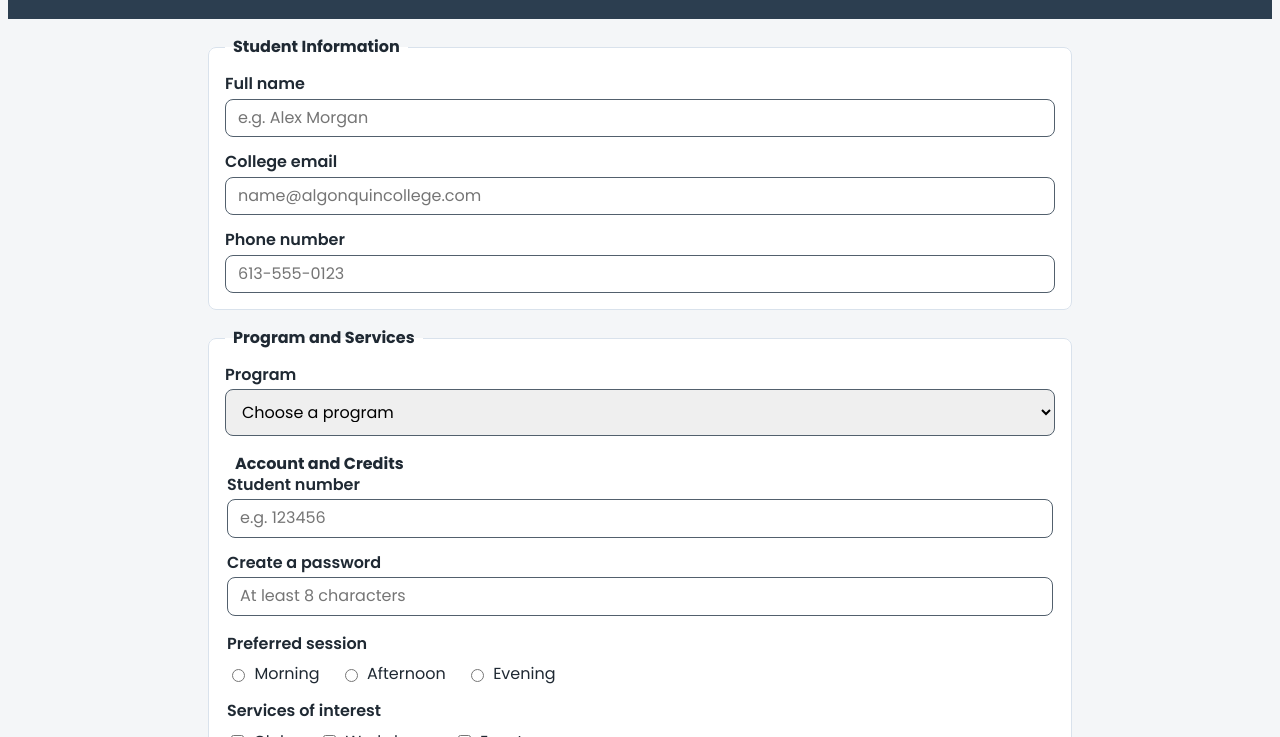
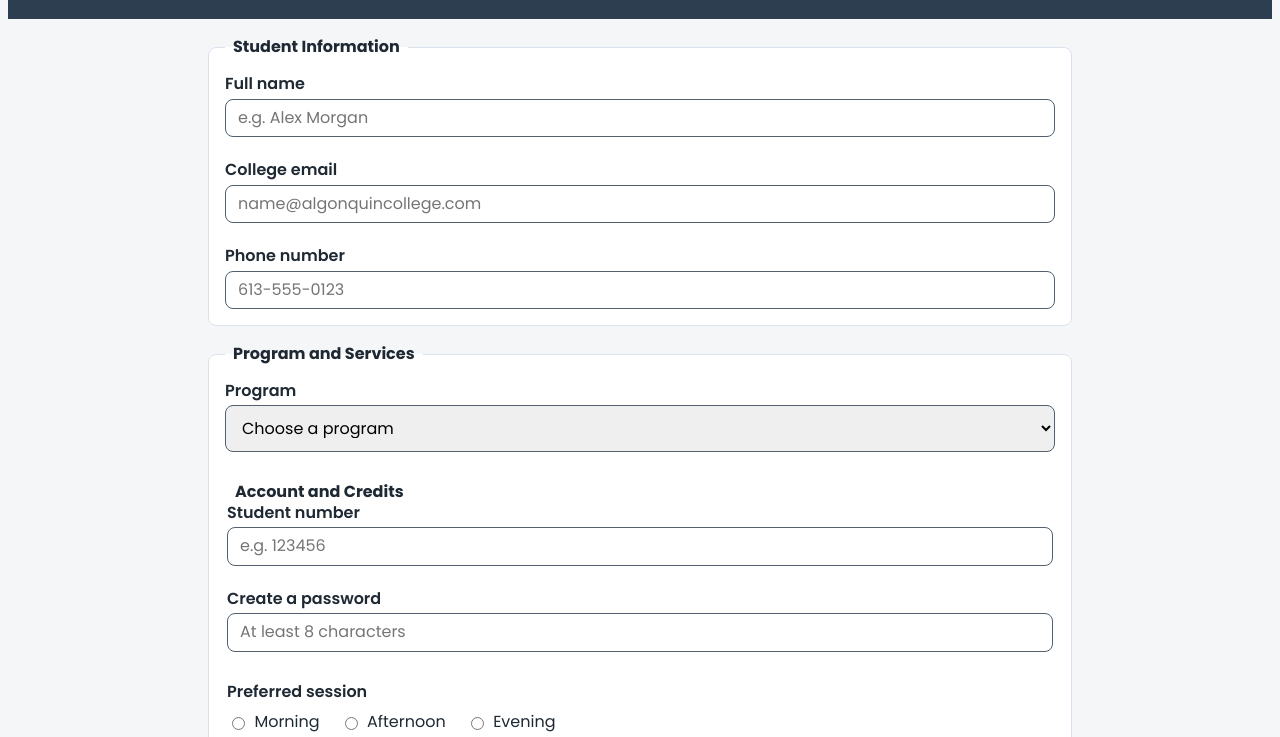
Before and after one commit to Line0014/student-services-form, a plain HTML site: page index.html in a window 1280 px wide. Shown: the part 63-800 px from the top of the page. Drawn offline with Linux system fonts and the light colour scheme.

Commit message:
Increase spacing between form groups

```diff
--- a/css/main.css
+++ b/css/main.css
@@ -130,3 +130,19 @@ main {
 .registration-form__group {
   padding-top: 0.25rem;
 }
+
+.registration-form__section {
+  gap: 1.25rem;
+}
+
+.registration-form__section .registration-form__section {
+  margin-top: 0.5rem;
+}
+
+.registration-form__group {
+  margin-top: 0.5rem;
+}
+
+.registration-form__field + .registration-form__field {
+  margin-top: 0.25rem;
+}
```
